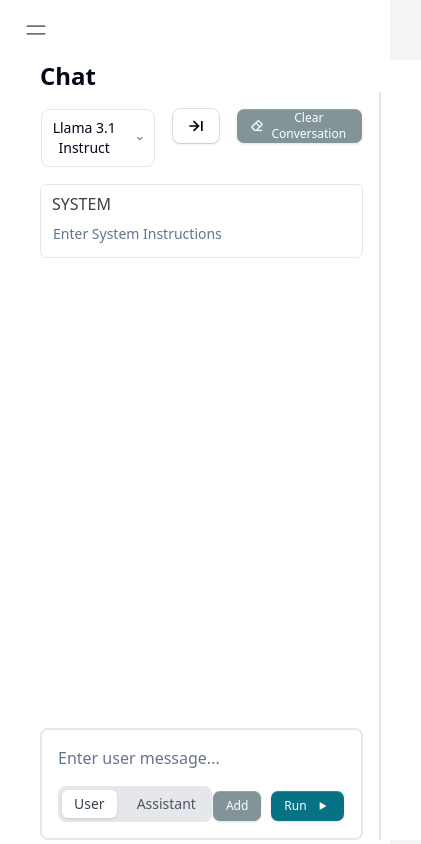
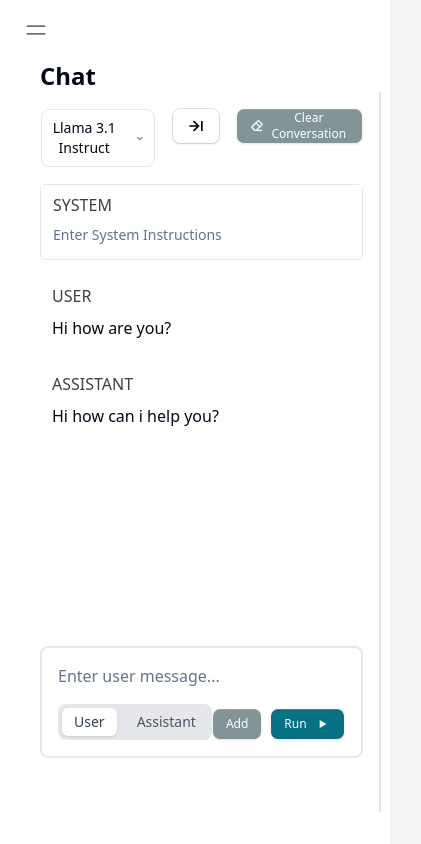
Before and after one commit to YourTechBud/inferix-ui, a React (Vite) app: page /playground/chat in a window 390 px wide. Shown: the whole page, 421 px wide, since content can reach past the window. Built offline with nearby package versions, Linux system fonts and the light colour scheme; a web font is replaced by a local one.

Commit message:
Add multiline support for system message, scrolling for chat area and user+assistant variants for chatMessage (#24)
Signed-off-by: maishaSupritee <maisha.sup@gmail.com>

```diff
--- a/src/routes/layout.tsx
+++ b/src/routes/layout.tsx
@@ -126,7 +126,7 @@ export default function Layout() {
         </Sidebar>
       }
     >
-      <div className="flex h-[calc(100vh-64px)] w-full flex-col items-center justify-center overflow-hidden bg-background font-sans antialiased sm:min-h-screen lg:p-2">
+      <div className="flex w-full flex-col items-center justify-center bg-background font-sans antialiased sm:min-h-screen lg:p-2">
         <Outlet />
       </div>
     </SidebarLayout>
--- a/src/routes/playground/chat.tsx
+++ b/src/routes/playground/chat.tsx
@@ -99,9 +99,9 @@ export default function Chat() {
   return (
     <PagePanel className="flex h-full flex-col">
       <Heading variant="page" text="Chat" />
-      <div className="flex flex-grow flex-row gap-4 sm:gap-6">
-        <div className="mt-4 flex flex-grow flex-col justify-between space-y-4 lg:w-[750px]">
-          <div className="flex flex-col gap-4">
+      <div className="mb-4 flex h-full flex-grow flex-row gap-4 sm:gap-6 lg:mb-0">
+        <div className="mt-4 flex h-full flex-grow flex-col justify-between sm:w-full md:w-[25vw] lg:w-[45vw]">
+          <div className="flex h-full flex-grow flex-col gap-4">
             <div className="flex flex-row gap-4">
               <CustomDropdown
                 trigger={trigger}
@@ -119,10 +119,24 @@ export default function Chat() {
               </Button>
             </div>
 
-            <ChatMessage variant="system" className="w-full" />
+            <div className="flex h-[68vh] flex-col justify-between md:h-[70vh] lg:h-[75vh]">
+              <div className="flex-1 overflow-y-auto">
+                <ChatMessage variant="system" />
+                <ChatMessage
+                  variant="user"
+                  content="Hi how are you?"
+                  className="w-full"
+                />
+                <ChatMessage
+                  variant="assistant"
+                  content="Hi how can i help you?"
+                />
+              </div>
+              <div className="mt-4">
+                <ChatPrompt handleSendPrompt={() => {}} />
+              </div>
+            </div>
           </div>
-
-          <ChatPrompt handleSendPrompt={() => {}} />
         </div>
         <Divider orientation="vertical" className="border" />
         <PlaygroundSettings />
--- a/src/ui/components/page-panel.tsx
+++ b/src/ui/components/page-panel.tsx
@@ -13,7 +13,7 @@ export default function PagePanel({
       {...props}
       className={clsx(
         'h-full w-full flex-grow flex-col',
-        'px-10 lg:py-10',
+        'px-10 pb-4 lg:py-10',
         'bg-white lg:rounded-lg',
         className,
       )}
--- a/src/ui/components/sidebar-layout.tsx
+++ b/src/ui/components/sidebar-layout.tsx
@@ -87,13 +87,13 @@ export function SidebarLayout({
   const [showSidebar, setShowSidebar] = useState(false);
 
   return (
-    <div className="relative isolate flex h-svh w-full bg-white dark:bg-zinc-900 max-lg:flex-col lg:bg-zinc-100 dark:lg:bg-zinc-950">
+    <div className="relative isolate flex h-screen w-full bg-white dark:bg-zinc-900 max-lg:flex-col lg:bg-zinc-100 dark:lg:bg-zinc-950">
       {/* Sidebar on desktop */}
       <div className="fixed inset-y-0 left-0 w-64 max-lg:hidden">{sidebar}</div>
 
       {/* Sidebar on mobile */}
       <MobileSidebar open={showSidebar} close={() => setShowSidebar(false)}>
-        <div className="overflow-y-auto">{sidebar}</div>
+        <div className="h-full justify-between overflow-y-auto">{sidebar}</div>
       </MobileSidebar>
 
       {/* Navbar on mobile */}
@@ -110,9 +110,9 @@ export function SidebarLayout({
       </header>
 
       {/* Content */}
-      <main className="flex flex-1 lg:min-w-0 lg:pl-64 lg:pr-2">
+      <main className="flex h-full w-full flex-1 overflow-hidden lg:min-w-0 lg:pl-64 lg:pr-2">
         <div className="grow touch-none">
-          <div className="mx-auto flex space-x-3 lg:h-[100vh]">{children}</div>
+          <div className="mx-auto flex h-full space-x-3">{children}</div>
         </div>
       </main>
     </div>
--- a/src/ui/widgets/playground/chat-message.tsx
+++ b/src/ui/widgets/playground/chat-message.tsx
@@ -1,41 +1,103 @@
 import * as React from 'react';
+import { useRef, useState } from 'react';
+import { BiRefresh, BiTrash } from 'react-icons/bi';
 
 import { cn } from '@/lib/utils';
+import { Button } from '@/ui/components/button';
 
 interface ChatMessageProps extends React.InputHTMLAttributes<HTMLInputElement> {
   title?: string;
   variant: 'system' | 'user' | 'assistant';
+  content?: string;
 }
 
 export default function ChatMessage({
   className,
-  type,
-  variant,
-  ...props
+  variant = 'system',
+  content = '',
 }: ChatMessageProps) {
-  const inputRef = React.useRef<HTMLInputElement>(null);
+  const textareaRef = useRef<HTMLTextAreaElement>(null);
+  const divRef = useRef<HTMLDivElement>(null);
+  const [isHovered, setIsHovered] = useState(false);
 
   const inputClassName = cn(
-    'flex h-10 rounded-md bg-white px-3 pt-2 pb-6 text-sm placeholder:text-muted-foreground focus-visible:outline-none disabled:cursor-not-allowed disabled:opacity-50 pt-12',
+    'w-full text-sm placeholder:text-muted-foreground border-none focus-visible:outline-none resize-none disabled:cursor-not-allowed disabled:opacity-50',
+    className,
+  );
+
+  const divClassName = cn(
+    'flex flex-col relative min-h-[64px] rounded-md bg-white ring-offset-background focus-visible:outline-none mb-4',
     variant === 'system' && 'border border-input',
     className,
   );
 
+  const [message, setMessage] = useState('');
+
+  const adjustHeights = () => {
+    if (textareaRef.current) {
+      textareaRef.current.style.height = 'auto';
+      const newHeight = Math.min(textareaRef.current.scrollHeight, 64);
+      textareaRef.current.style.height = `${newHeight}px`;
+      textareaRef.current.style.overflowY =
+        textareaRef.current.scrollHeight > 40 ? 'auto' : 'hidden';
+    }
+  };
+
+  const handleInput = (e: React.ChangeEvent<HTMLTextAreaElement>) => {
+    setMessage(e.target.value);
+    adjustHeights();
+  };
+
   return (
-    <div className="relative">
-      <p className="absolute left-0 top-0 px-3 py-2 text-base font-medium text-zinc-700">
-        {(variant === 'system' && 'SYSTEM') ||
-          (variant === 'user' && 'USER') ||
-          'ASSISTANT'}
-      </p>
+    <div
+      className={divClassName}
+      ref={divRef}
+      onMouseEnter={() => setIsHovered(true)}
+      onMouseLeave={() => setIsHovered(false)}
+    >
+      <div className="flex h-10 w-full flex-row items-center justify-between bg-white px-3 py-2">
+        <p className="text-base font-medium text-zinc-700">
+          {variant.toUpperCase()}
+        </p>
+        <div className="flex min-w-[60px] flex-row items-center justify-end gap-4">
+          {isHovered && variant === 'user' && (
+            <Button plain className="h-auto p-0" size="sm">
+              <BiTrash className="h-4 w-4 fill-zinc-500 hover:fill-zinc-700 md:h-5 md:w-5" />
+            </Button>
+          )}
+          {isHovered && variant === 'assistant' && (
+            <>
+              <Button plain className="h-auto p-0" size="sm">
+                <BiRefresh className="h-4 w-4 fill-zinc-500 hover:fill-zinc-700 md:h-5 md:w-5" />
+              </Button>
+              <Button plain className="h-auto p-0" size="sm">
+                <BiTrash className="h-4 w-4 fill-zinc-500 hover:fill-zinc-700 md:h-5 md:w-5" />
+              </Button>
+            </>
+          )}
+        </div>
+      </div>
 
-      <input
-        type={type}
-        className={inputClassName}
-        ref={inputRef}
-        {...props}
-        placeholder={variant === 'system' ? 'Enter System Instructions' : ''}
-      />
+      {variant === 'system' ? (
+        <div className="px-3 pb-2">
+          <textarea
+            id="message"
+            className={inputClassName}
+            ref={textareaRef}
+            value={message}
+            rows={1}
+            placeholder={
+              variant === 'system' ? 'Enter System Instructions' : ''
+            }
+            onChange={handleInput}
+            aria-multiline="true"
+          />
+        </div>
+      ) : (
+        <div className="flex flex-col px-3 pb-2">
+          <p className="text-base">{content}</p>
+        </div>
+      )}
     </div>
   );
 }
--- a/src/ui/widgets/playground/chat-prompt.tsx
+++ b/src/ui/widgets/playground/chat-prompt.tsx
@@ -11,11 +11,13 @@ import RadioButtons from '../../components/radio-buttons';
 interface ChatPromptProps {
   handleSendPrompt: () => void;
   isRetrievalPrompt?: boolean;
+  className?: string;
 }
 
 export default function ChatPrompt({
   handleSendPrompt,
   isRetrievalPrompt = false,
+  className,
 }: ChatPromptProps) {
   const [message, setMessage] = useState('');
   const [isFocused, setIsFocused] = useState(false); //use to track if textarea is in focus
@@ -24,6 +26,7 @@ export default function ChatPrompt({
 
   //styles for components
   const divClassName = cn(
+    className,
     'flex flex-col w-full rounded-lg border-2 border-input bg-white ring-offset-background focus-visible:outline-none resize-none overflow-hidden p-4 min-h-28 max-h-52',
     isFocused
       ? 'ring-2 ring-primary ring-opacity-50'
@@ -64,6 +67,7 @@ export default function ChatPrompt({
 
   const handleSend = () => {
     handleSendPrompt();
+    setMessage(''); // clear the message after sending
   };
 
   return (
@@ -79,6 +83,7 @@ export default function ChatPrompt({
         onChange={handleInput}
         onFocus={handleFocus}
         onBlur={handleBlur}
+        aria-multiline="true"
       ></textarea>
       {!isRetrievalPrompt && (
         <div className="mt-4 flex flex-row items-end justify-between">
--- a/src/ui/widgets/playground/playground-settings.tsx
+++ b/src/ui/widgets/playground/playground-settings.tsx
@@ -14,7 +14,7 @@ export default function PlaygroundSettings() {
   const [topP, setTopP] = useState(1);
 
   return (
-    <div className="hidden w-full flex-col items-start gap-4 lg:flex lg:w-[250px]">
+    <div className="hidden w-full flex-col items-start gap-4 md:w-[10vw] lg:flex lg:w-[18vw]">
       <div className="w-full space-y-2">
         <h1 className="items-start text-sm font-semibold">Functions</h1>
         <Button
```
